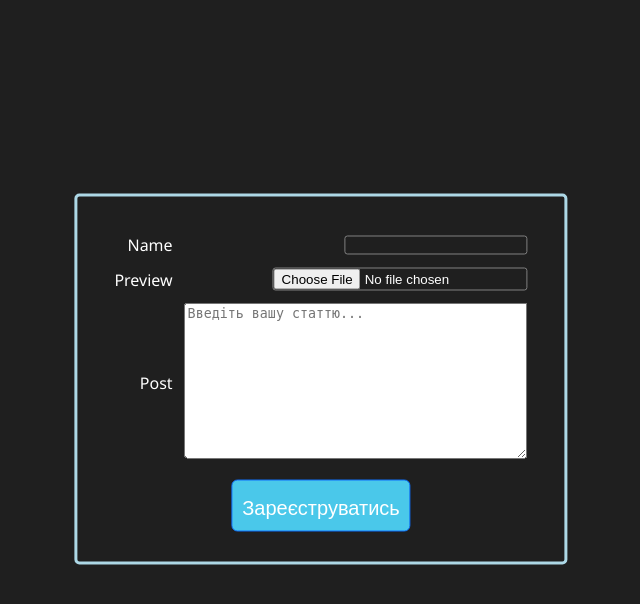
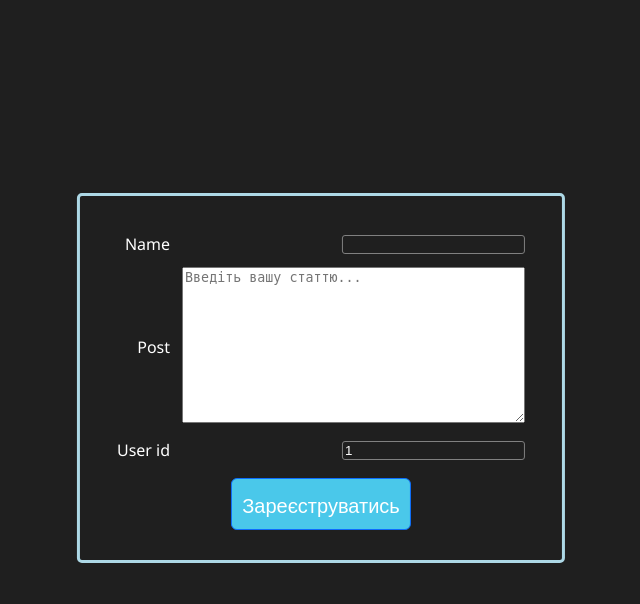
Before and after one commit to sanyaswee/infocygan, a Django app: template infocygan/templates/registration/register.html in a window 1280 px wide. Shown: the top 604 px of the page, without its empty margins (319-959 px from the left). Run offline with Django 4.2, Linux system fonts and the light colour scheme; the template is opened without the code that fills it: values that come from a table or form of the project are taken from there, others are empty.

Commit message:
user id in form

```diff
--- a/infocygan/add_article/form.py
+++ b/infocygan/add_article/form.py
@@ -1,13 +1,14 @@
 from django import forms
 from .models import Article
 
-class Form (forms.ModelForm):
+
+class Form(forms.ModelForm):
     class Meta:
         model = Article
-        fields = ["name", "preview", "post"]
+        fields = ["name", "post", 'user_id']
         widgets = {
-            "post": forms.Textarea ({"placeholder":"Введіть вашу статтю...",
-                                    "class":"txtarea"}),
-            "name": forms.TextInput ({"class":"input"}),
-            "preview": forms.FileInput ({"class":"input"})
+            "post": forms.Textarea({"placeholder": "Введіть вашу статтю...",
+                                    "class": "txtarea"}),
+            "name": forms.TextInput({"class": "input"}),
+            # "preview": forms.FileInput({"class": "input"})
         }
--- a/infocygan/add_article/models.py
+++ b/infocygan/add_article/models.py
@@ -1,11 +1,12 @@
 from django.db import models
-from django.core.validators import FileExtensionValidator
+# from django.core.validators import FileExtensionValidator
+
 
 # Create your models here.
 class Article(models.Model):
-    #user_id = models.IntegerField () #Id, в формі не буде.
-    #preview = models.FileField (upload_to = "uploads/") #Фотографія статті
-    preview = models.ImageField (upload_to="uploads/", validators = [FileExtensionValidator (allowed_extensions=["webp"])]) #Фотографія статті #
-    name = models.CharField (max_length = 50, null = False) #Назва посту.
-    post = models.TextField (null = False) #Тут має бути ваш пост...
-    date =  models.DateTimeField(auto_now=True) #Не треба заповнювати.
+    user_id = models.IntegerField(default=1)  # Id, в формі не буде.
+    # preview = models.FileField (upload_to = "uploads/") #Фотографія статті
+    # preview = models.ImageField(upload_to="uploads/")  # Фотографія статті
+    name = models.CharField(max_length=50, null=False, unique=True)  # Назва посту.
+    post = models.TextField(null=False)  # Тут має бути ваш пост...
+    date = models.DateTimeField(auto_now=True)  # Не треба заповнювати.
--- a/infocygan/templates/add_article/add_article.html
+++ b/infocygan/templates/add_article/add_article.html
@@ -23,7 +23,7 @@
 
             <div class = "form">
                 <label for = "preview">Виберіть фото статті:<br></label>
-            {{ form.preview }}
+            {# form.preview #}
             </div>
 
             <div class="form post">
@@ -34,6 +34,7 @@
             <div class="form">
             <input type="submit" value = "Додати" class = "done">
             </div>
+            <input type="hidden" name="user_id" value="{{ request.user.id }}">
 
         </form>
 
```
Also changed, not shown: infocygan/add_article/admin.py (+6 -3 lines), infocygan/add_article/views.py (+9 -5 lines), infocygan/db.sqlite3.
